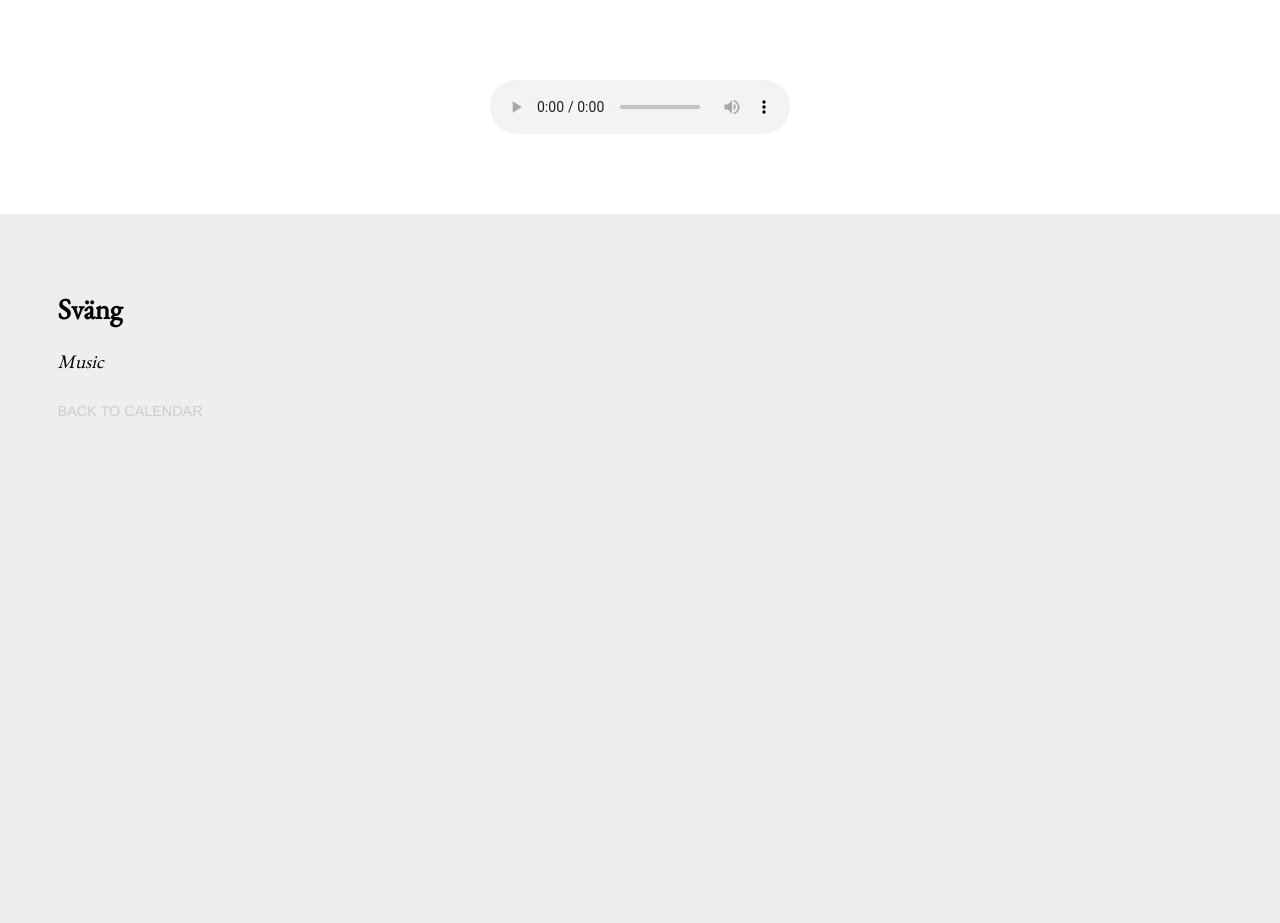
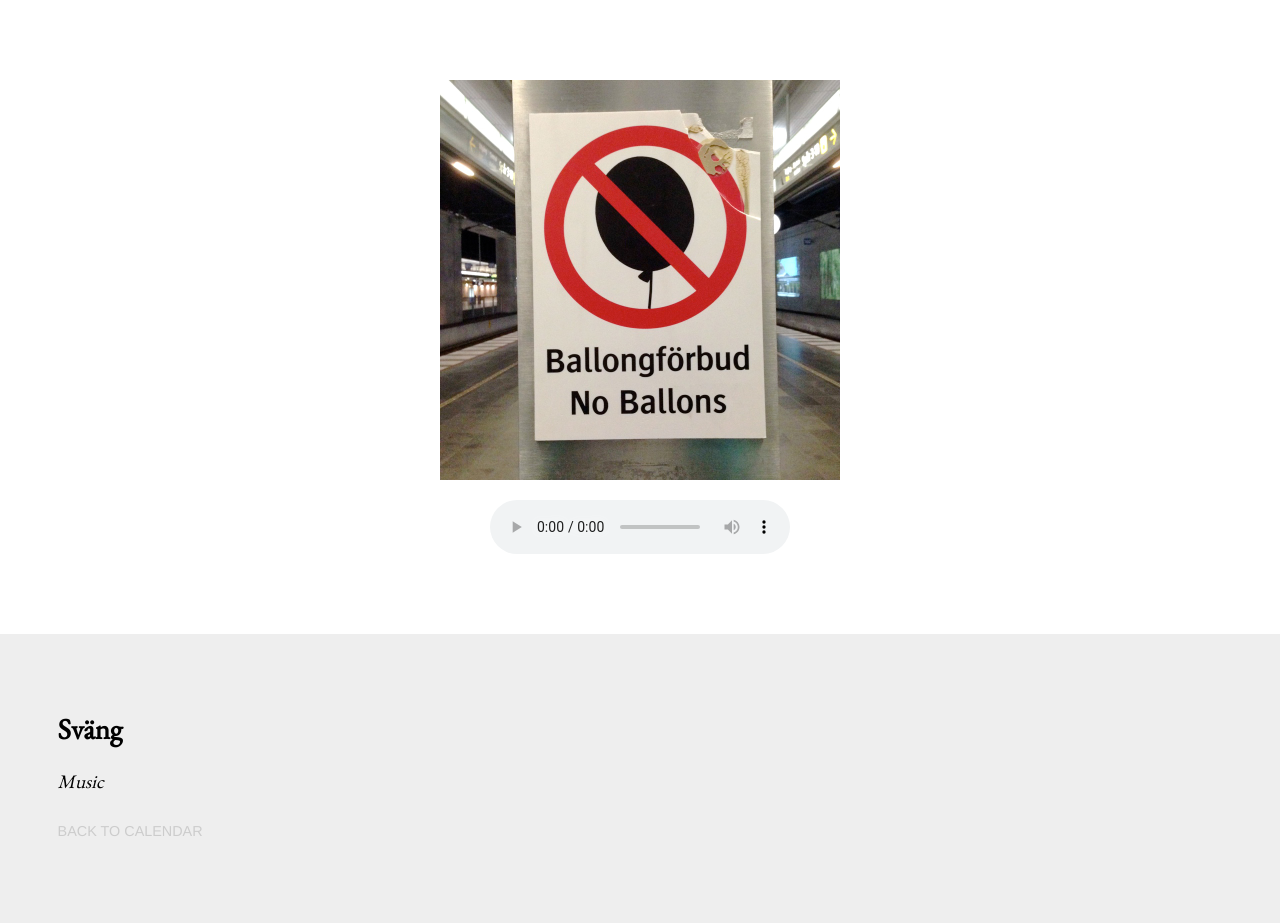
Before and after one commit to eriksvedang/Advent, a Jekyll site: the page built from 2/Song.html, in a window 1280 px wide. Built offline with Jekyll 4.4.1, drawn with Linux system fonts in a browser that asks for light colours; a script that is not in the unit is left out; comment, search, counter and statistics services are not loaded; before the commit the page ends 900 px from its top, so only the background shows below that.

Commit message:
cover art

```diff
--- a/2/Song.html
+++ b/2/Song.html
@@ -4,6 +4,7 @@ layout: base
 material: Music
 ---
 
+<img class="song-cover" src="NoBallons.jpg">
 <audio controls>
   <source src="Svang.mp3" type="audio/mpeg">
   Your browser does not support the audio element.
--- a/styles.css
+++ b/styles.css
@@ -108,6 +108,12 @@ audio {
     color: #AAA;
 }
 
+.song-cover {
+    max-width:400px;
+    display:block;
+    margin: auto auto 20px auto;
+}
+
 @media only screen and (max-width: 1100px) {
     .content {
 	width: 735px;
```
Also changed, not shown: 2/Hare.jpg (added), 2/NoBallons.jpg (added), 4 other files.
